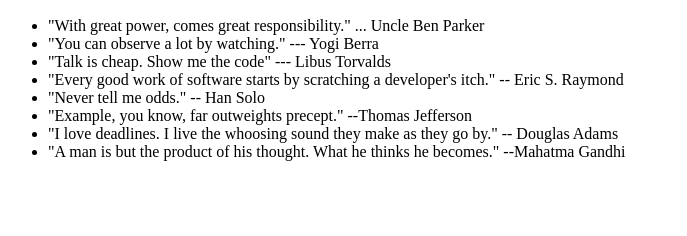
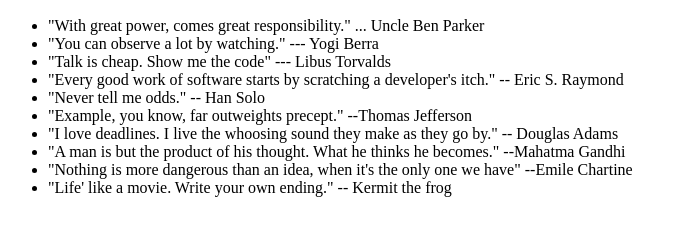
Before and after one commit to donato62/0main_openSAP_repo, a plain HTML site: page index.html in a window 1280 px wide. Shown: the part 110-346 px from the top of the page, without its empty margins (0-687 px from the left). Drawn offline with Linux system fonts and the light colour scheme.

Commit message:
added Kermit and Chartier quotes

```diff
--- a/index.html
+++ b/index.html
@@ -17,6 +17,8 @@
 		<li>"Example, you know, far outweights precept." --Thomas Jefferson</li>
 		<li>"I love deadlines. I live the whoosing sound they make as they go by." -- Douglas Adams</li>
 		<li>"A man is but the product of his thought. What he thinks he becomes." --Mahatma Gandhi</li>
+		<li>"Nothing is more dangerous than an idea, when it's the only one we have" --Emile Chartine</li>
+		<li>"Life' like a movie. Write your own ending." -- Kermit the frog</li>
 	</ul>
 </body>
 </html>
--- a/styles.css
+++ b/styles.css
@@ -1,6 +1,5 @@
 h1 {
     color: blue;
-    text-align: left;
 }
 
 h2{
```
